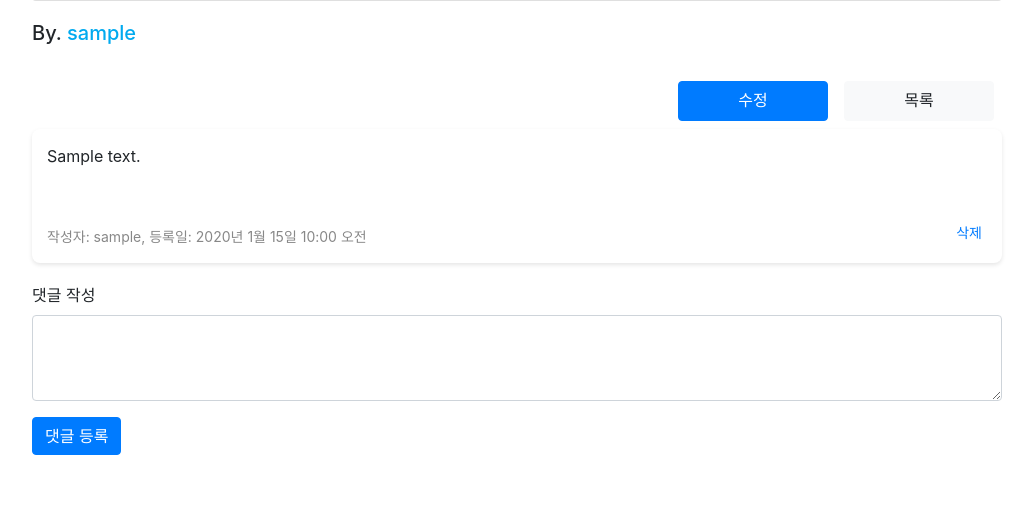
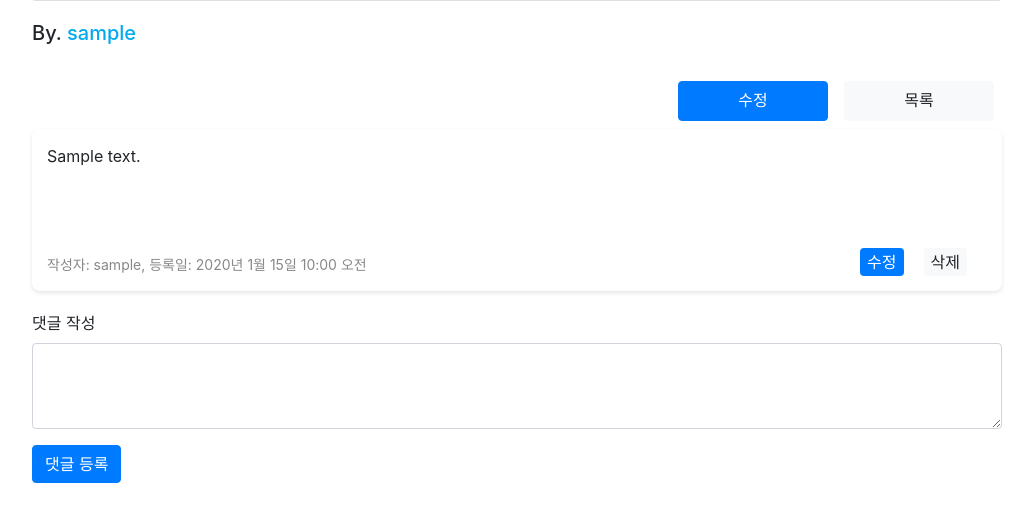
Before and after one commit to KIC-CAMPUS/python_project, a Django app: page /review/1/ in a window 1280 px wide. Shown: the part 395-911 px from the top of the page, without its empty margins (123-1156 px from the left). Run offline with Django 4.2, Linux system fonts and the light colour scheme; a user stored in the database is signed in; tables that the repository leaves empty hold one stand-in row (values such as "Sample post"); parts of the project's set-up code (start-up, migrations or seed data) failed here and were passed over; some libraries are stand-ins or nearby versions.

Commit message:
댓글 수정 기능 추가

```diff
--- a/workspace/prj/review_site/urls.py
+++ b/workspace/prj/review_site/urls.py
@@ -8,4 +8,5 @@ urlpatterns = [
    path('<int:pk>/edit/', views.ReviewUpdateView.as_view(), name='review_edit'),
    path('<int:pk>/comment/', views.add_comment, name='add_comment'),
    path('comment/<int:comment_id>/delete/', views.delete_comment, name='delete_comment'),
+   path('comment/<int:comment_id>/edit/', views.comment_edit, name='comment_edit'),
 ]
--- a/workspace/prj/review_site/views.py
+++ b/workspace/prj/review_site/views.py
@@ -1,11 +1,14 @@
 from django.forms.models import BaseModelForm
-from django.http import HttpResponse
+from django.http import HttpResponse, HttpResponseRedirect
 from django.views.generic import ListView, CreateView, DetailView, UpdateView
 from django.contrib.auth.mixins import LoginRequiredMixin
 from django.urls import reverse_lazy, reverse
 from django.shortcuts import get_object_or_404, redirect
+from nltk import pk
 
 from .models import Review, Comment
+
+from django.shortcuts import render, get_object_or_404
 
 # 이용 후기 작성
 class ReviewCreated(LoginRequiredMixin, CreateView):
@@ -54,3 +57,15 @@ def delete_comment(request, comment_id):
       return redirect('review_detail', pk=comment.review.pk)
    else:
       return HttpResponse("삭제 권한이 없습니다.")
+
+
+def comment_edit(request, comment_id):
+   comment = get_object_or_404(Comment, pk=comment_id)
+
+   if request.method == 'POST':
+      new_comment_text = request.POST.get('new_comment_text')
+      comment.content = new_comment_text
+      comment.save()
+      return redirect('review_detail', pk=comment.review.pk)
+
+   return render(request, 'edit_comment.html', {'comment': comment})
--- a/workspace/prj/templates/base/main.html
+++ b/workspace/prj/templates/base/main.html
@@ -38,15 +38,18 @@
             font-size: 14px;
         }
 
-        /* 삭제 버튼 스타일 */
         .delete-button {
-            position: absolute; /* 절대적 위치 지정 */
-            bottom: 0; /* 위에 위치 */
-            right: 0; /* 오른쪽에 위치 */
-            margin-bottom: 20px;
+            display: flex;
+            justify-content: flex-end;
+        }
+
+        .delete-button button,
+        .delete-button a {
             margin-right: 20px;
-            color: red;
-            font-size: 14px;
+            padding: 2px 7px;
+            text-decoration: none;
+            border: none;
+            cursor: pointer;
         }
     </style>
 </head>
--- a/workspace/prj/templates/review_site/review_detail.html
+++ b/workspace/prj/templates/review_site/review_detail.html
@@ -41,7 +41,8 @@
     <!-- 댓글 섹션 -->
     <div class="comment-section">
         {% for comment in review.comment_set.all %}
-            <div class="comment">
+            <div class="comment" id="comment-{{ comment.id }}">
+                {% if not comment.editing %}
                     <div class="comment-content">
                         <p>{{ comment.content }}</p>
                     </div>
@@ -50,8 +51,18 @@
                     </div>
                     {% if request.user == comment.author %}
                         <div class="delete-button">
-                        <a href="{% url 'delete_comment' comment.id %}" onclick="return confirmDelete(event)">삭제</a>
+                            <button onclick="editComment({{ comment.id }})" class=" btn btn-primary delete-button">수정</button>
+                            <a href="{% url 'delete_comment' comment.id %}" onclick="return confirmDelete(event)" class=" btn btn-light delete-button">삭제</a>
                         </div>
+                    {% endif %}
+                {% else %}
+                    <form method="post" action="{% url 'comment_edit' comment_id=comment.id %}">
+                        {% csrf_token %}
+                        <div class="form-group">
+                            <textarea class="form-control" name="new_comment_text" rows="2">{{ comment.content }}</textarea>
+                        </div>
+                        <button type="submit" class="btn btn-primary delete-button">수정 완료</button>
+                    </form>
                 {% endif %}
             </div>
         {% endfor %}
@@ -88,5 +99,19 @@
         return true;
     }
 
+    function editComment(commentId) {
+        const commentContent = document.querySelector(`#comment-${commentId} .comment-content p`).innerText;
+        const editForm = `
+            <form method="post" action="/review/comment/${commentId}/edit/">
+                {% csrf_token %}
+                <div class="form-group">
+                    <textarea class="form-control" name="new_comment_text" rows="2">${commentContent}</textarea>
+                </div>
+                <button type="submit" class="btn btn-primary delete-button">수정 완료</button>
+            </form>
+        `;
+        document.querySelector(`#comment-${commentId}`).innerHTML = editForm;
+    }
+
 </script>
 {% endblock %}
```
Lines whose indentation alone changed are shown as unchanged.
